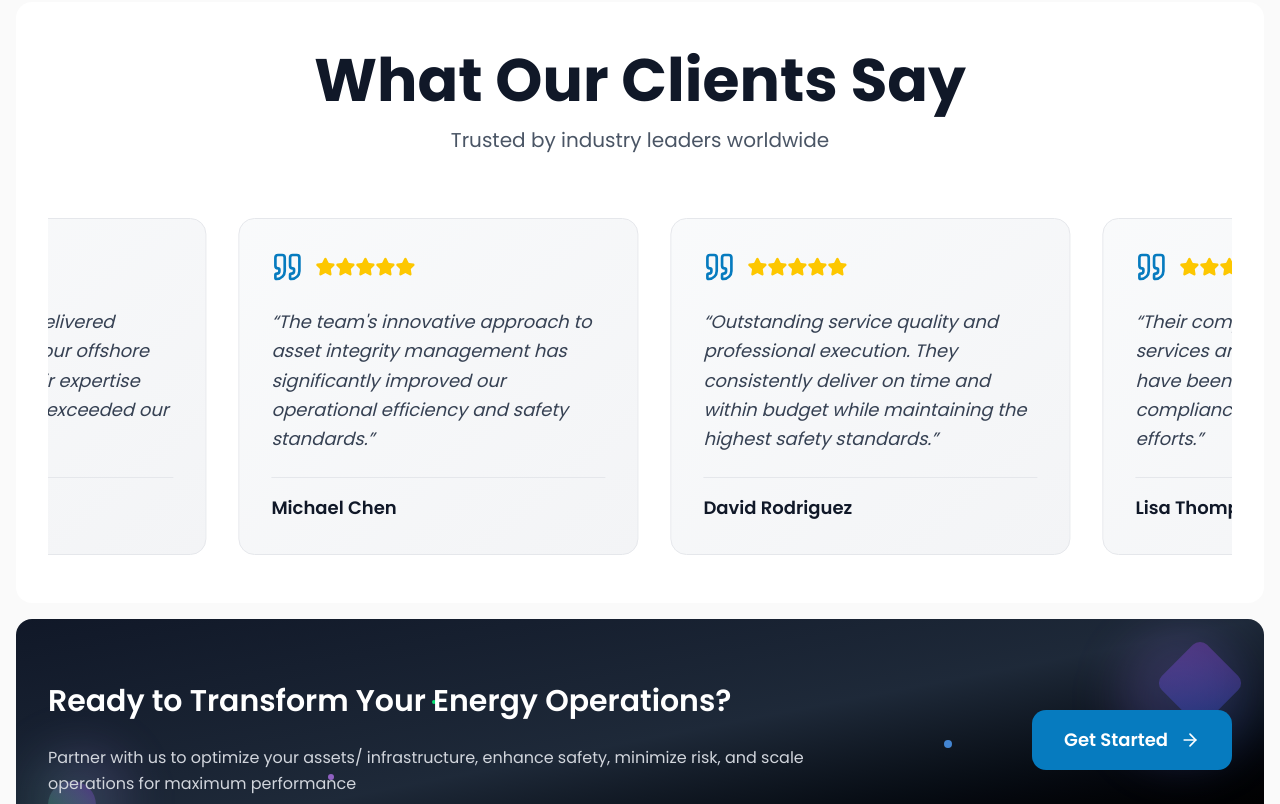
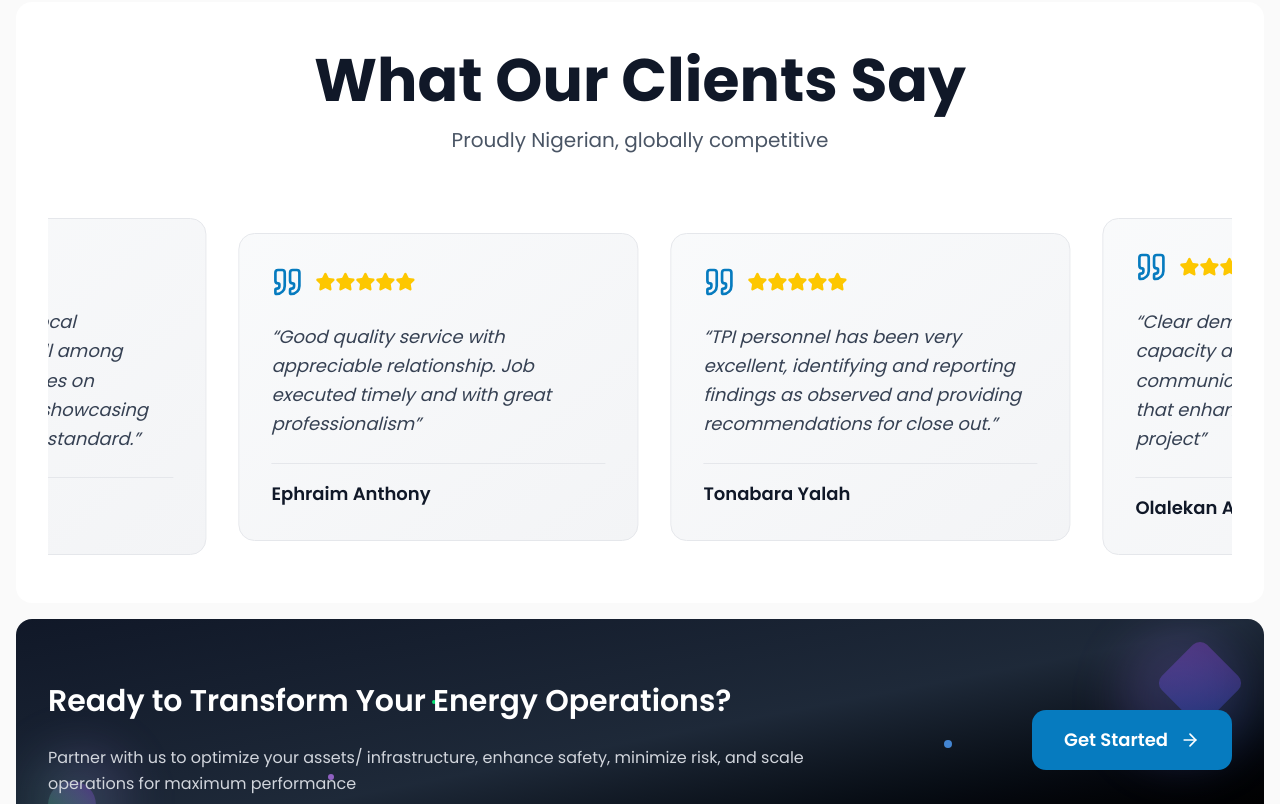
Before and after one commit to RalphFred/phenomenal-energies, a Next.js app: page / in a window 1280 px wide. Shown: the part 3080-3884 px from the top of the page. Built offline with nearby package versions, Linux system fonts and the light colour scheme.

Commit message:
feat: update InspectionServices tab layout for better responsiveness; revise footer and hero section content for clarity; refresh testimonials with new client feedback and enhance messaging in Why component

```diff
--- a/src/app/services/inspection-services/page.tsx
+++ b/src/app/services/inspection-services/page.tsx
@@ -62,11 +62,12 @@ export default function InspectionServices() {
           </p>
 
           {/* Tabs header */}
-          <div className="inline-flex rounded-xl border border-gray-200 overflow-hidden mb-6">
+          <div className="w-full overflow-x-auto mb-6">
+            <div className="inline-flex rounded-xl border border-gray-200 min-w-max">
               <button
                 type="button"
                 onClick={() => setActiveTab("vendor")}
-              className={`px-4 py-2 text-sm font-medium transition-colors ${
+                className={`px-3 sm:px-4 py-2 text-xs sm:text-sm font-medium transition-colors whitespace-nowrap ${
                   activeTab === "vendor" ? "bg-primary text-white" : "bg-white text-gray-700 hover:bg-gray-50"
                 }`}
               >
@@ -75,7 +76,7 @@ export default function InspectionServices() {
               <button
                 type="button"
                 onClick={() => setActiveTab("qa")}
-              className={`px-4 py-2 text-sm font-medium transition-colors border-l border-gray-200 ${
+                className={`px-3 sm:px-4 py-2 text-xs sm:text-sm font-medium transition-colors border-l border-gray-200 whitespace-nowrap ${
                   activeTab === "qa" ? "bg-primary text-white" : "bg-white text-gray-700 hover:bg-gray-50"
                 }`}
               >
@@ -84,12 +85,13 @@ export default function InspectionServices() {
               <button
                 type="button"
                 onClick={() => setActiveTab("global")}
-              className={`px-4 py-2 text-sm font-medium transition-colors border-l border-gray-200 ${
+                className={`px-3 sm:px-4 py-2 text-xs sm:text-sm font-medium transition-colors border-l border-gray-200 whitespace-nowrap ${
                   activeTab === "global" ? "bg-primary text-white" : "bg-white text-gray-700 hover:bg-gray-50"
                 }`}
               >
                 Global Coverage
               </button>
+            </div>
           </div>
 
           {/* Tabs content */}
--- a/src/components/shared/Footer.tsx
+++ b/src/components/shared/Footer.tsx
@@ -31,8 +31,7 @@ export default function Footer() {
               Phenomenal Energy
             </h3>
             <p className="text-gray-600 text-sm leading-relaxed mb-4">
-              Engineering Safety. Powering Reliability. Trusted solutions for
-              oil, gas & beyond.
+            Proactively predicting failures, minimizing risk, maximizing value
             </p>
             <div className="flex gap-3">
               <a
--- a/src/components/shared/ServicesHero.tsx
+++ b/src/components/shared/ServicesHero.tsx
@@ -8,7 +8,7 @@ export default function ServicesHero() {
           Our Services
         </h1>
         <p className="lg:text-lg text-gray-700 leading-relaxed max-w-4xl mx-auto">
-        Delivering Comprehensive energy infrastructure solutions that ensure safety, reliability, and operational excellence. From asset integrity management to advanced inspection services, we deliver results that exceed expectations
+        End-to-End Engineering & Integrity Services
         </p>
       </div>
       <div className="mt-12">
--- a/src/components/shared/Testimonials.tsx
+++ b/src/components/shared/Testimonials.tsx
@@ -4,45 +4,38 @@ import { Star, Quote } from "lucide-react";
 export default function Testimonials() {
   const testimonials = [
     {
-      name: "Sarah Johnson",
-      position: "Operations Manager",
-      company: "Global Energy Corp",
-      content: "Phenomenal Energy delivered exceptional results on our offshore inspection project. Their expertise and attention to detail exceeded our expectations.",
+      name: "Paul Osarinmwian",
+      position: "Principal Quality Lead",
+      company: "SPDC",
+      content: "It's inspiring to see a local contractor standing tall among multinational companies on international projects, showcasing excellence and quality standard.",
       rating: 5
     },
     {
-      name: "Michael Chen",
-      position: "Technical Director",
-      company: "Pacific Oil & Gas",
-      content: "The team's innovative approach to asset integrity management has significantly improved our operational efficiency and safety standards.",
+      name: "Ephraim Anthony",
+      position: "Project Manager",
+      company: "NE Williams Nigeria Limited",
+      content: "Good quality service with appreciable relationship. Job executed timely and with great professionalism",
       rating: 5
     },
     {
-      name: "David Rodriguez",
-      position: "Project Manager",
-      company: "Atlantic Petroleum",
-      content: "Outstanding service quality and professional execution. They consistently deliver on time and within budget while maintaining the highest safety standards.",
+      name: "Tonabara Yalah",
+      position: "Principal QAQC Lead",
+      company: "SPDC",
+      content: "TPI personnel has been very excellent, identifying and reporting findings as observed and providing recommendations for close out.",
       rating: 5
     },
     {
-      name: "Lisa Thompson",
-      position: "HSE Manager",
-      company: "Northern Energy",
-      content: "Their comprehensive inspection services and technical expertise have been invaluable to our compliance and risk management efforts.",
+      name: "Olalekan Adeaga",
+      position: "Maintenance Superintendent",
+      company: "Esso Exploration and Production Nigeria Limited",
+      content: "Clear demonstration of technical capacity and professional communication are key attributes that enhanced the success of this project",
       rating: 5
     },
     {
-      name: "Robert Wilson",
-      position: "Engineering Lead",
-      company: "Southern Gas",
-      content: "Phenomenal Energy's engineering solutions are cutting-edge and practical. They understand our industry challenges and deliver innovative solutions.",
-      rating: 5
-    },
-    {
-      name: "Amanda Foster",
-      position: "Asset Manager",
-      company: "Western Resources",
-      content: "Reliable, professional, and technically excellent. Their asset integrity management services have extended our equipment lifespan significantly.",
+      name: "Ememandu Abraham Chinedu",
+      position: "Business Manager",
+      company: "Elper Oilfield Engineering Nigeria Limited",
+      content: "The response time from Phenomenal Energy is perfect. The level of professional advice based on experience is highly appreciated",
       rating: 5
     }
   ];
@@ -54,7 +47,7 @@ export default function Testimonials() {
           What Our Clients Say
         </h2>
         <p className="text-xl text-gray-600 max-w-3xl mx-auto">
-          Trusted by industry leaders worldwide
+          Proudly Nigerian,  globally competitive
         </p>
       </div>
 
--- a/src/components/shared/Why.tsx
+++ b/src/components/shared/Why.tsx
@@ -8,7 +8,7 @@ export default function Why() {
           Why Choose Us
         </h2>
         <p className="text-xl text-gray-600 max-w-3xl mx-auto">
-          Trusted expertise that delivers exceptional results
+        Experience,  Ease of mobilization , cost competitiveness
         </p>
       </div>
 
```
Lines whose indentation alone changed are shown as unchanged.
